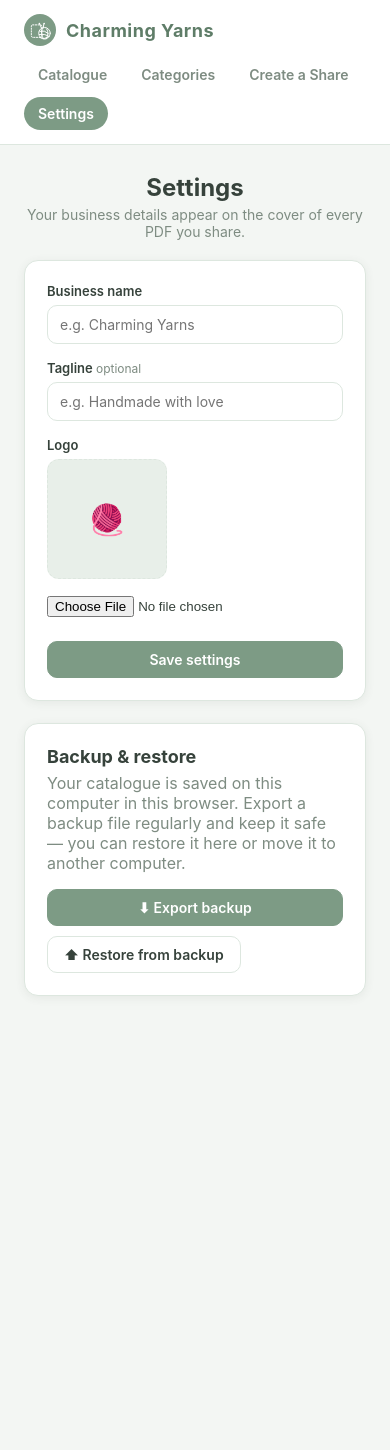
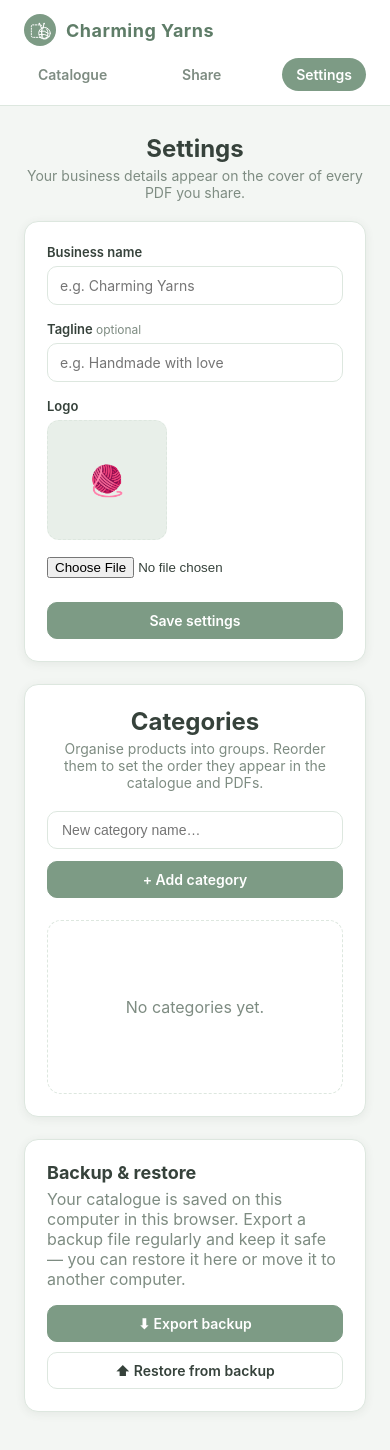
Before and after one commit to Vijendrachar-Mulgund/crochet-catalogue, a React (Vite) app: page /settings in a window 390 px wide. Shown: the top 1450 px of the page. Before the commit the page ends 1076 px from the top, so only its background shows below. Built offline with nearby package versions, Linux system fonts and the light colour scheme.

Commit message:
CSS issues addressed for Mobile experience

```diff
--- a/src/components/Header.tsx
+++ b/src/components/Header.tsx
@@ -3,8 +3,7 @@ import logoMark from "../assets/logo-mark.svg";
 
 const NAV: { label: string; path: string }[] = [
   { label: "Catalogue", path: "/" },
-  { label: "Categories", path: "/categories" },
-  { label: "Create a Share", path: "/share" },
+  { label: "Share", path: "/share" },
   { label: "Settings", path: "/settings" },
 ];
 
--- a/src/components/SettingsView.tsx
+++ b/src/components/SettingsView.tsx
@@ -1,8 +1,9 @@
 // SettingsView — business details (used on PDF covers) and backup/restore.
-import { useEffect, useRef, useState, type FormEvent } from 'react';
-import type { BackupData, Settings } from '../types';
-import { resizeImage } from '../lib/image';
-import { useToast } from './Toast';
+import { useEffect, useRef, useState, type FormEvent } from "react";
+import type { BackupData, Settings } from "../types";
+import { resizeImage } from "../lib/image";
+import { useToast } from "./Toast";
+import { Categories } from "./Categories";
 
 export function SettingsView({ onRestored }: { onRestored: () => void }) {
   const toast = useToast();
@@ -12,7 +13,7 @@ export function SettingsView({ onRestored }: { onRestored: () => void }) {
 
   useEffect(() => {
     // TODO: load settings from a data source.
-    const s: Settings = { businessName: '', tagline: '', logoDataUrl: null };
+    const s: Settings = { businessName: "", tagline: "", logoDataUrl: null };
     setSettings(s);
     setLogoDataUrl(s.logoDataUrl);
   }, []);
@@ -26,23 +27,19 @@ export function SettingsView({ onRestored }: { onRestored: () => void }) {
   function handleSubmit(e: FormEvent<HTMLFormElement>) {
     e.preventDefault();
     // TODO: persist settings to a data source.
-    toast('Settings saved', 'ok');
+    toast("Settings saved", "ok");
   }
 
   function exportBackup() {
     // TODO: export data from a data source.
-    toast('Backup downloaded', 'ok');
+    toast("Backup downloaded", "ok");
   }
 
   function handleImport(e: React.ChangeEvent<HTMLInputElement>) {
     const file = e.target.files?.[0];
     if (!file) return;
-    if (
-      !confirm(
-        'Restoring will replace everything currently in the catalogue. Continue?',
-      )
-    ) {
-      e.target.value = '';
+    if (!confirm("Restoring will replace everything currently in the catalogue. Continue?")) {
+      e.target.value = "";
       return;
     }
     const reader = new FileReader();
@@ -51,16 +48,16 @@ export function SettingsView({ onRestored }: { onRestored: () => void }) {
       try {
         payload = JSON.parse(reader.result as string);
       } catch {
-        toast('That file could not be read.', 'err');
+        toast("That file could not be read.", "err");
         return;
       }
       // TODO: restore `payload` into a data source.
       void payload;
-      toast('Catalogue restored', 'ok');
+      toast("Catalogue restored", "ok");
       onRestored();
     };
     reader.readAsText(file);
-    e.target.value = '';
+    e.target.value = "";
   }
 
   if (!settings) return null;
@@ -70,9 +67,7 @@ export function SettingsView({ onRestored }: { onRestored: () => void }) {
       <div className="view-head">
         <div>
           <h1>Settings</h1>
-          <p className="sub">
-            Your business details appear on the cover of every PDF you share.
-          </p>
+          <p className="sub">Your business details appear on the cover of every PDF you share.</p>
         </div>
       </div>
 
@@ -90,29 +85,18 @@ export function SettingsView({ onRestored }: { onRestored: () => void }) {
           <label>
             Tagline <span className="hint">optional</span>
           </label>
-          <input
-            type="text"
-            name="tagline"
-            placeholder="e.g. Handmade with love"
-            defaultValue={settings.tagline}
-          />
+          <input type="text" name="tagline" placeholder="e.g. Handmade with love" defaultValue={settings.tagline} />
         </div>
         <div className="field">
           <label>Logo</label>
           <div className="photo-pick">
-            <div className="logo-preview">
-              {logoDataUrl ? <img src={logoDataUrl} alt="" /> : '🧶'}
-            </div>
+            <div className="logo-preview">{logoDataUrl ? <img src={logoDataUrl} alt="" /> : "🧶"}</div>
             <div>
               <div className="field" style={{ marginBottom: 8 }}>
                 <input type="file" accept="image/*" onChange={handleLogo} />
               </div>
               {logoDataUrl && (
-                <button
-                  type="button"
-                  className="btn btn-sm btn-danger"
-                  onClick={() => setLogoDataUrl(null)}
-                >
+                <button type="button" className="btn btn-sm btn-danger" onClick={() => setLogoDataUrl(null)}>
                   Remove logo
                 </button>
               )}
@@ -127,27 +111,24 @@ export function SettingsView({ onRestored }: { onRestored: () => void }) {
       </form>
 
       <div className="panel" style={{ marginTop: 22 }}>
-        <h2 style={{ margin: '0 0 6px', fontSize: 18 }}>Backup &amp; restore</h2>
-        <p className="hint" style={{ color: 'var(--muted)', margin: '0 0 16px' }}>
-          Your catalogue is saved on this computer in this browser. Export a
-          backup file regularly and keep it safe — you can restore it here or
-          move it to another computer.
+        <Categories />
+      </div>
+
+      <div className="panel" style={{ marginTop: 22 }}>
+        <h2 style={{ margin: "0 0 6px", fontSize: 18 }}>Backup &amp; restore</h2>
+        <p className="hint" style={{ color: "var(--muted)", margin: "0 0 16px" }}>
+          Your catalogue is saved on this computer in this browser. Export a backup file regularly and keep it safe —
+          you can restore it here or move it to another computer.
         </p>
         <div className="btn-row">
           <button className="btn btn-primary" onClick={exportBackup}>
             ⬇ Export backup
           </button>
-          <button className="btn" onClick={() => importRef.current?.click()}>
+          <button className="btn btn-secondary" onClick={() => importRef.current?.click()}>
             ⬆ Restore from backup
           </button>
         </div>
-        <input
-          type="file"
-          accept="application/json"
-          hidden
-          ref={importRef}
-          onChange={handleImport}
-        />
+        <input type="file" accept="application/json" hidden ref={importRef} onChange={handleImport} />
       </div>
     </>
   );
--- a/src/styles/styles.css
+++ b/src/styles/styles.css
@@ -46,6 +46,7 @@ button {
   top: 0;
   z-index: 10;
 }
+
 .brand {
   display: flex;
   align-items: center;
@@ -100,12 +101,6 @@ button {
   flex-wrap: wrap;
   margin-bottom: 20px;
 }
-@media (max-width: 820px) {
-  .view-head {
-    justify-content: center;
-    text-align: center;
-  }
-}
 
 .view-head h1 {
   font-size: 24px;
@@ -136,11 +131,7 @@ button {
   border-color: var(--accent);
   color: #fff;
 }
-@media (max-width: 820px) {
-  .btn-primary {
-    width: 100%;
-  }
-}
+
 .btn-primary:hover {
   background: var(--accent-dark);
   color: #fff;
@@ -422,11 +413,7 @@ button {
   gap: 24px;
   align-items: start;
 }
-@media (max-width: 820px) {
-  .share-cols {
-    grid-template-columns: 1fr;
-  }
-}
+
 .select-list {
   display: flex;
   flex-direction: column;
@@ -561,3 +548,28 @@ button {
   background: var(--accent-soft);
   color: var(--accent-dark);
 }
+
+/* Mobile Experience */
+@media (max-width: 820px) {
+  .nav {
+    width: 100%;
+    justify-content: space-between;
+  }
+
+  .view-head {
+    justify-content: center;
+    text-align: center;
+  }
+
+  .share-cols {
+    grid-template-columns: 1fr;
+  }
+
+  .btn-primary {
+    width: 100%;
+  }
+
+  .btn-secondary {
+    width: 100%;
+  }
+}
```
